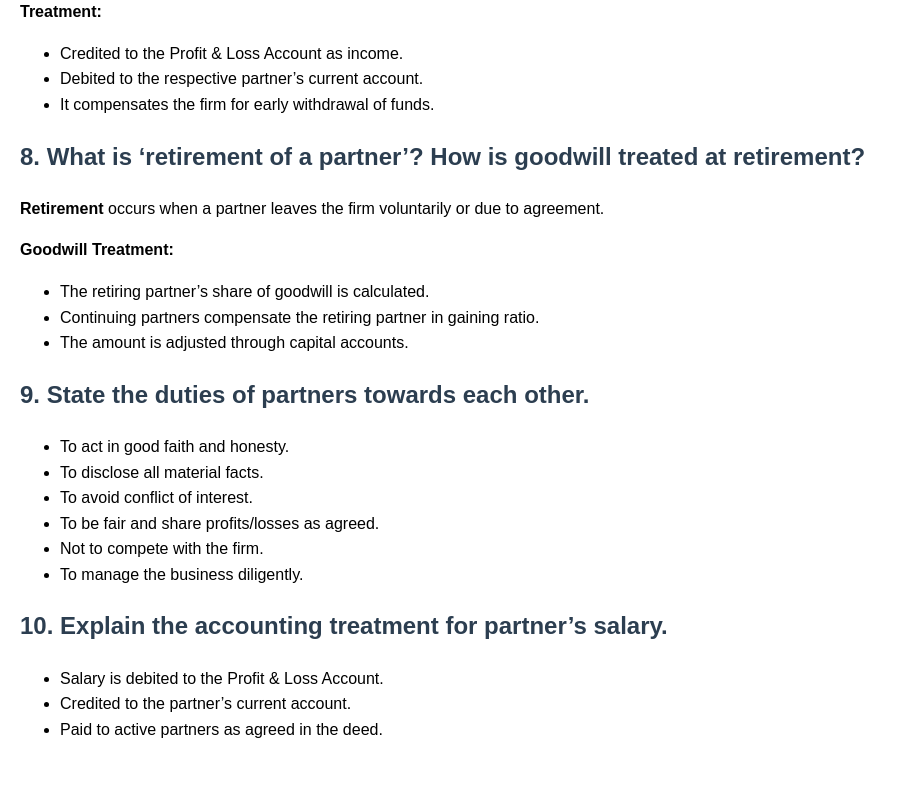
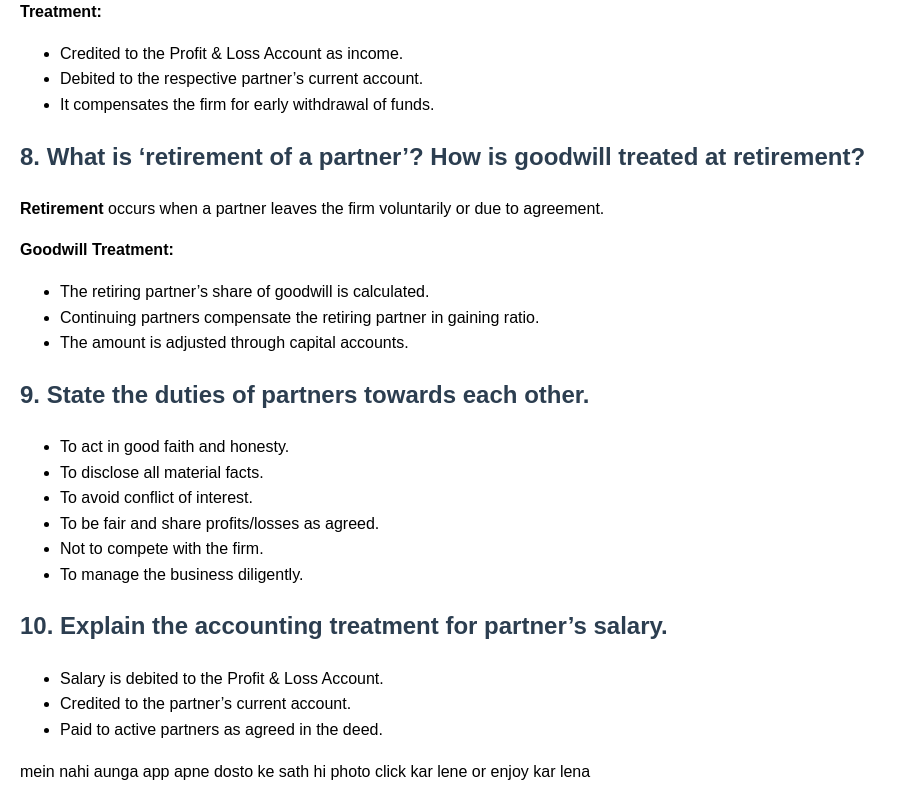
Before and after one commit to juddjhf/educational, a website: page ch-1index.html in a window 1280 px wide. Shown: the part 5201-6005 px from the top of the page, without its empty margins (0-907 px from the left). Before the commit the page ends 5964 px from the top, so only its background shows below. Drawn offline with Linux system fonts and the light colour scheme.

Commit message:
Update ch-1index.html

```diff
--- a/ch-1index.html
+++ b/ch-1index.html
@@ -361,7 +361,7 @@
     </div>
   </div>
 <h>
-
+mein nahi aunga app apne dosto ke sath hi photo click kar lene or enjoy kar lena
 </h>
 </body>
 </html>
```
